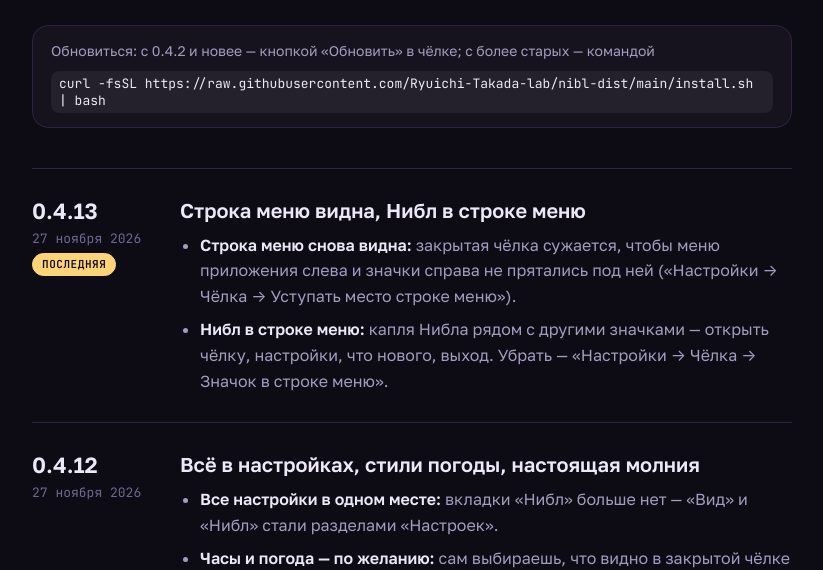
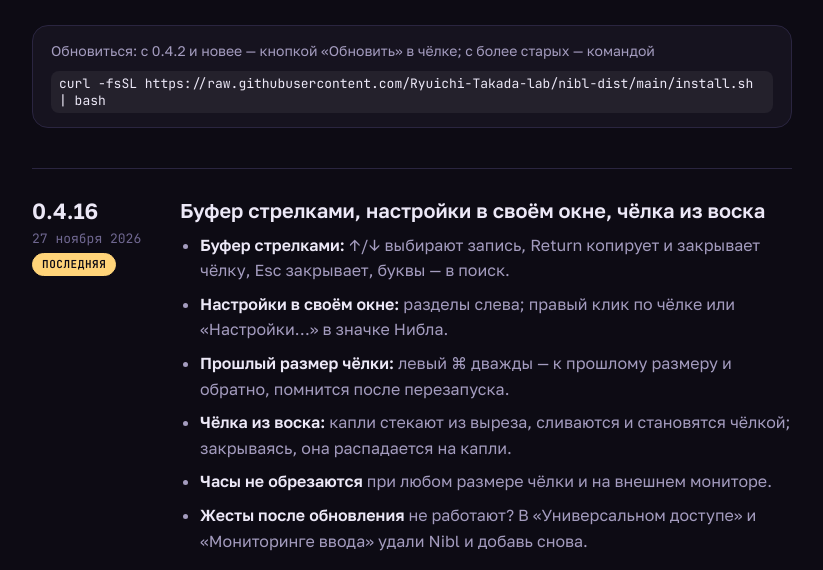
Before and after one commit to Ryuichi-Takada-lab/nibl-dist, a plain HTML site: page docs/changelog.html in a window 1280 px wide. Shown: the part 247-817 px from the top of the page, without its empty margins (228-1051 px from the left). Drawn offline with Linux system fonts and the light colour scheme; a web font is replaced by a local one.

Commit message:
Сайт: 0.4.16
Co-Authored-By: Claude Opus 5.5 <noreply@anthropic.com>

```diff
--- a/docs/changelog.html
+++ b/docs/changelog.html
@@ -60,8 +60,23 @@ a:focus-visible { outline: 2px solid var(--teal); outline-offset: 2px; }
     <code>curl -fsSL https://raw.githubusercontent.com/Ryuichi-Takada-lab/nibl-dist/main/install.sh | bash</code>
   </div>
 
+  <section class="release" id="v0.4.16">
+    <div class="meta"><span class="ver">0.4.16</span><span class="date">27 ноября 2026</span><span class="tag new">последняя</span></div>
+    <div>
+      <h2>Буфер стрелками, настройки в своём окне, чёлка из воска</h2>
+      <ul>
+        <li><b>Буфер стрелками:</b> ↑/↓ выбирают запись, Return копирует и закрывает чёлку, Esc закрывает, буквы — в поиск.</li>
+        <li><b>Настройки в своём окне:</b> разделы слева; правый клик по чёлке или «Настройки…» в значке Нибла.</li>
+        <li><b>Прошлый размер чёлки:</b> левый ⌘ дважды — к прошлому размеру и обратно, помнится после перезапуска.</li>
+        <li><b>Чёлка из воска:</b> капли стекают из выреза, сливаются и становятся чёлкой; закрываясь, она распадается на капли.</li>
+        <li><b>Часы не обрезаются</b> при любом размере чёлки и на внешнем мониторе.</li>
+        <li><b>Жесты после обновления</b> не работают? В «Универсальном доступе» и «Мониторинге ввода» удали Nibl и добавь снова.</li>
+      </ul>
+    </div>
+  </section>
+
   <section class="release" id="v0.4.13">
-    <div class="meta"><span class="ver">0.4.13</span><span class="date">27 ноября 2026</span><span class="tag new">последняя</span></div>
+    <div class="meta"><span class="ver">0.4.13</span><span class="date">27 ноября 2026</span></div>
     <div>
       <h2>Строка меню видна, Нибл в строке меню</h2>
       <ul>
```
Also changed, not shown: docs/index.html (+5 -5 lines).
